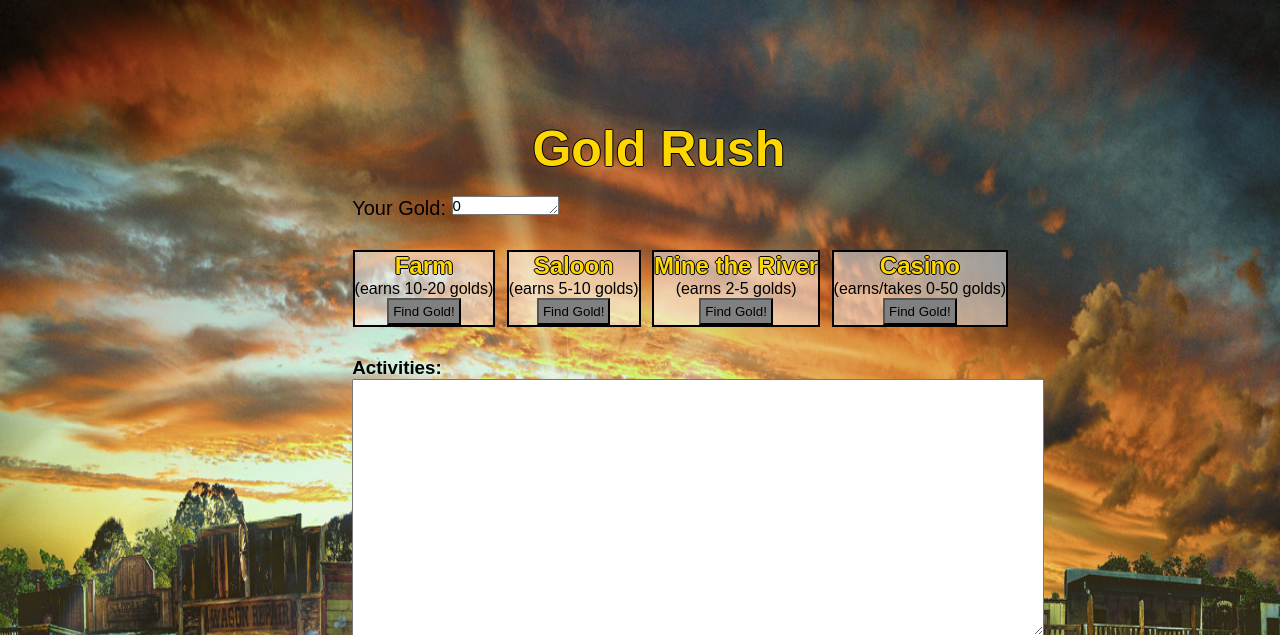
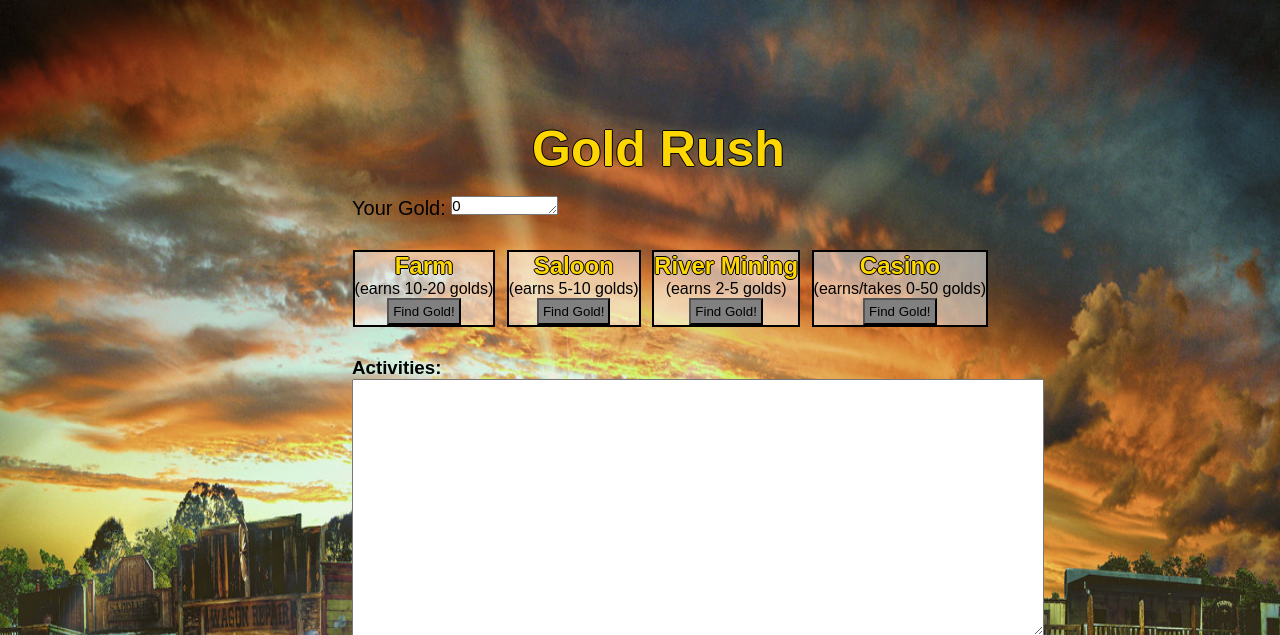
Before and after one commit to sangyun316/goldrush, a Django app: page / in a window 1280 px wide. Shown: the top 635 px of the page. Run offline with Django 3.2, Linux system fonts and the light colour scheme.

Commit message:
Venue edits

```diff
--- a/apps/goldrush/templates/goldrush/index.html
+++ b/apps/goldrush/templates/goldrush/index.html
@@ -38,7 +38,7 @@
 		</div>
 
 		<div class="forms">
-			<h2>Mine the River</h2>
+			<h2>River Mining</h2>
 			<p>(earns 2-5 golds)</p>
 			<form action="/process_money" method="post">
 				{% csrf_token %}
```
